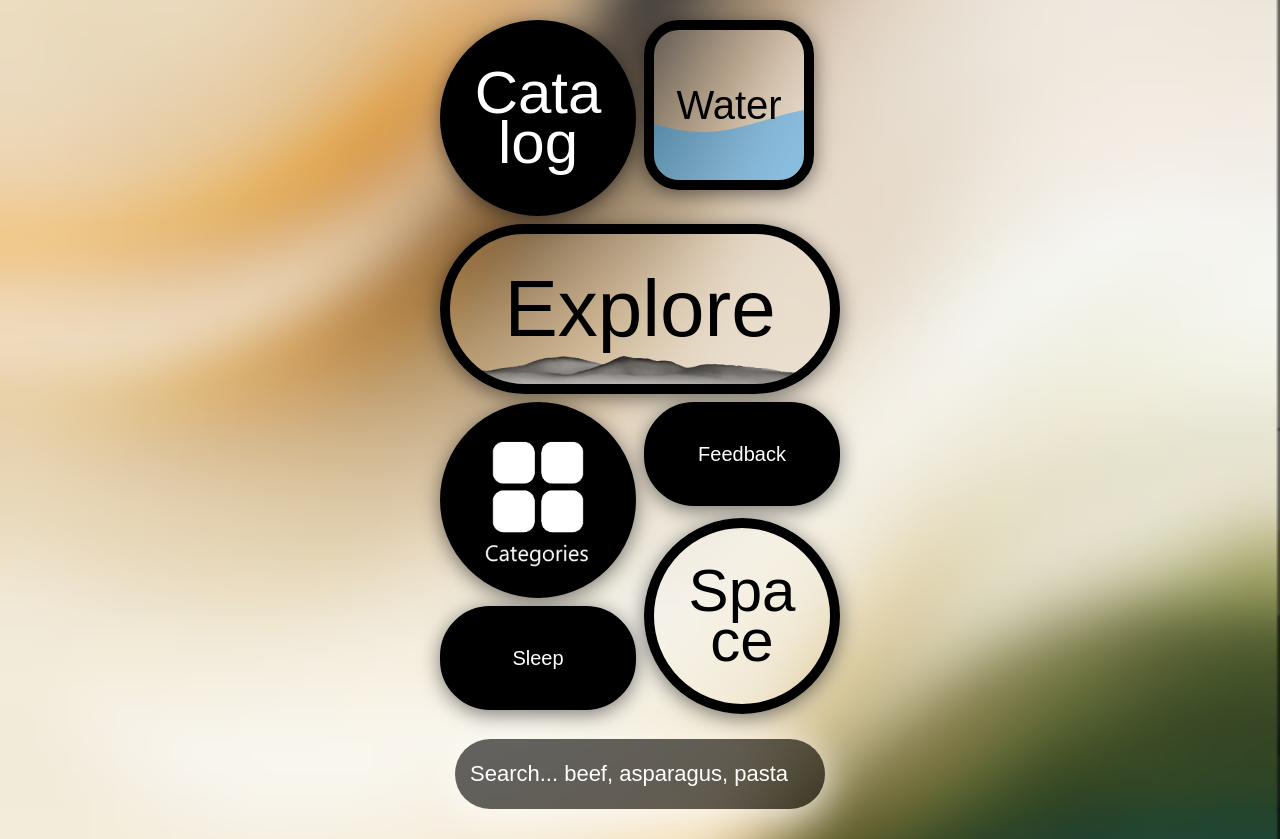
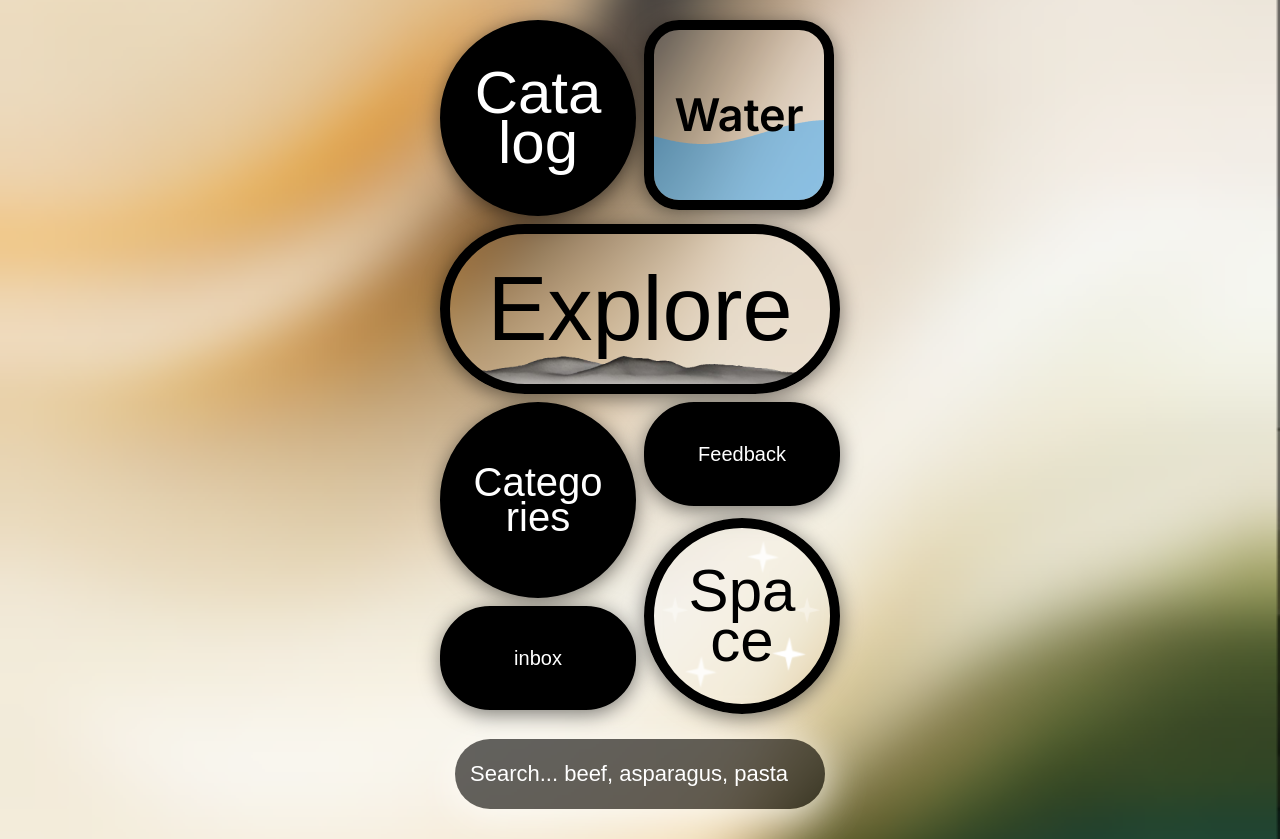
Before and after one commit to dxslns/Pure-Nutrition, a website: page index.html in a window 1280 px wide. Drawn offline with nearby package versions, Linux system fonts and the light colour scheme.

Commit message:
Update index.html

```diff
--- a/index.html
+++ b/index.html
@@ -16,6 +16,7 @@
     <title>Pure Nutrition</title>
     <link rel="stylesheet" href="https://cdnjs.cloudflare.com/ajax/libs/aos/2.3.1/aos.css" />
     <meta name="viewport" content="width=device-width, initial-scale=1.0, user-scalable=no">
+    <link href="https://fonts.googleapis.com/css2?family=Inter:wght@400;600;800&display=swap" rel="stylesheet">
 
     <style>
         body {
@@ -64,9 +65,10 @@
         }
 
         .button2 {
+            font-family: 'Inter', sans-serif;
             position: relative;
-            width: 150px;
-            height: 150px;
+            width: 170px;
+            height: 170px;
             border-radius: 35px;
             background-color: rgba(255, 255, 255, 0.1);
             backdrop-filter: blur(4px);
@@ -78,8 +80,9 @@
         .button-textw {
             position: absolute;
             z-index: 2;
-            font-size: 40px;
+            font-size: 45px;
             line-height: 50px;
+            font-weight: 600;
             color: black;
             width: 100%;
             text-align: center;
@@ -97,7 +100,7 @@
 
 
         .button3 {
-            font-size: 80px;
+            font-size: 90px;
             grid-column: span 2;
             border-radius: 100px;
             height: 150px;
@@ -119,20 +122,14 @@
         .button-text {
             z-index: 2;
             mix-blend-mode: difference;
-            color:black; /* базовый, difference подменит */
+            color: black; /* базовый, difference подменит */
             pointer-events: none;
         }
 
 
         .button4 {
-            background-image: url('PNGs/menu.png');
-            background-size: 110%;
-            background-repeat: no-repeat;
-            background-position: center;
-            background-position-y: -5px;
-            background-color: revert;
-            font-size: 20px;
-            line-height: 52px;
+            font-size: 40px;
+            line-height: 35px;
             border-radius: 50%;
             aspect-ratio: 1/1;
             background-color: black;
@@ -162,6 +159,7 @@
             border: 2px solid #000000;
             box-shadow: 0 4px 20px rgba(0, 0, 0, 0.5);
         }
+
         @media (max-height: 677px) {
             .button6 {
                 margin-top: -10%;
@@ -169,17 +167,59 @@
         }
 
         .button7 {
+            position: relative;
             font-size: 60px;
             line-height: 50px;
             border-radius: 50%;
             aspect-ratio: 1/1;
             margin-top: -45%;
-            background-color: rgba(255, 255, 255, 0);
-            backdrop-filter: blur(px);
+            background-color: rgba(255, 255, 255, 0.05);
+            backdrop-filter: blur(8px);
             box-shadow: 0 4px 20px rgba(0, 0, 0, 0.5);
             color: black;
             border: 10px solid #000000;
+            overflow: hidden;
         }
+
+            /* Контейнер звёзд */
+            .button7 .stars {
+                position: absolute;
+                inset: 0;
+                z-index: 0;
+                pointer-events: none;
+            }
+
+            /* Звезда */
+            .button7 .star {
+                position: absolute;
+                width: 24px;
+                height: 24px;
+                background: white;
+                clip-path: polygon( 50% 0%, 60% 40%, 100% 50%, 60% 60%, 50% 100%, 40% 60%, 0% 50%, 40% 40% );
+                opacity: 0.5;
+                animation: twinkleStar 3s infinite ease-in-out;
+                filter: drop-shadow(0 0 6px white);
+                transition: transform 0.3s ease;
+            }
+
+        /* Анимация мерцания */
+        @keyframes twinkleStar {
+            0%, 100% {
+                opacity: 0.2;
+                transform: scale(1);
+            }
+
+            50% {
+                opacity: 1;
+                transform: scale(1.4) rotate(2deg);
+            }
+        }
+
+        .button7 span {
+            position: relative;
+            z-index: 1;
+        }
+
 
         .search-container {
             display: flex;
@@ -199,7 +239,6 @@
                 border-radius: 50px;
                 background-color: rgba(0, 0, 0, 0.6);
                 box-shadow: 0 6px 40px rgba(255, 255, 255, 0.8);
-
             }
 
                 .search-container input[type="text"]::placeholder {
@@ -207,9 +246,9 @@
                     opacity: 1; /* чтобы не было слишком прозрачным */
                 }
 
-                .article {
-                    display: none; /* Скрываем статьи по умолчанию */
-                }
+        .article {
+            display: none; /* Скрываем статьи по умолчанию */
+        }
 
             .article.visible {
                 display: block; /* Показываем статьи, если они имеют класс 'visible' */
@@ -229,16 +268,23 @@
             button:hover {
                 background-color: #444444;
             }
+
+        body.scroll-padding::after {
+            content: "";
+            display: block;
+            height: 100vh;
+            transition: height 0.6s ease; /* ⬅️ плавное исчезновение */
+        }
     </style>
 </head>
 <body>
 
     <div class="button-grid">
-        <div class="button1" data-aos="fade-right" onclick="window.location.href='catalog.html'">Cata<br>log</div>
+        <div class="button1" data-aos="fade-right" onclick="window.location.href='test.html'">Cata<br>log</div>
 
-        <div class="button2" data-aos="fade-left">
+        <div class="button2" data-aos="fade-left" onclick="window.location.href='water_index.html'">
             <canvas class="water-canvas"></canvas>
-            <span class="button-textw">Water</span>
+            <span class="button-textw" >Water</span>
         </div>
 
 
@@ -246,10 +292,21 @@
             <span class="button-text">Explore</span>
         </div>
 
-        <div class="button4" data-aos="fade-left" onclick="window.location.href='categories.html'"></div>
-        <div class="button5" data-aos="fade-right">Feedback</div>
-        <div class="button6" data-aos="fade-left">Sleep</div>
-        <div class="button7" data-aos="fade-right" onclick="window.location.href='space.html'">Spa<br>ce</div>
+        <div class="button4" data-aos="fade-left" onclick="window.location.href='categories.html'">Catego<br>ries</div>
+        <div class="button5" data-aos="fade-right" onclick="window.location.href='feedback.html'">Feedback</div>
+        <div class="button6" data-aos="fade-left" onclick="window.location.href='inbox.html'">inbox</div>
+
+        <div class="button7" data-aos="fade-right" onclick="window.location.href='space.html'">
+            <div class="stars">
+                <div class="star" style="top: 40%; left: 5%; animation-delay: 0s;"></div>
+                <div class="star" style="top: 65%; left: 70%; animation-delay: 1s;"></div>
+                <div class="star" style="top: 40%; left: 80%; animation-delay: 2s;"></div>
+                <div class="star" style="top: 75%; left: 20%; animation-delay: 1.5s;"></div>
+                <div class="star" style="top: 10%; left: 55%; animation-delay: 0.5s;"></div>
+            </div>
+        <span>Spa<br>ce</span>
+        </div>
+
     </div>
 
     <div class="search-container">
@@ -350,45 +407,69 @@
         <button class="article" onclick="window.location.href='pepper.html'">Pepper</button>
     </div>
 
-
-
     <script>
-        function showArticles() {
-            const articles = document.getElementsByClassName('article');
-            for (let i = 0; i < articles.length; i++) {
-                articles[i].classList.add('visible'); // Добавляем класс 'visible' для показа статей
-            }
-        }
+        let hasScrolled = false;
 
         function searchFunction() {
             const input = document.getElementById('search');
             const filter = input.value.toLowerCase();
             const articles = document.getElementsByClassName('article');
 
-            if (filter === "") {
-                // Если поле ввода пустое, скрываем все статьи
-                for (let i = 0; i < articles.length; i++) {
-                    articles[i].classList.remove('visible'); // Убираем класс 'visible'
-                }
-                return; // Выходим из функции
+            // Скроллим вниз при первом вводе символа
+            if (!hasScrolled && filter.length === 1) {
+                hasScrolled = true;
+
+                // Добавляем фиктивный отступ снизу
+                document.body.classList.add('scroll-padding');
+
+                // Скроллим через 50мс, чтобы отступ применился
+                setTimeout(() => {
+                    window.scrollBy({
+                        top: window.innerHeight * 0.6,
+                        behavior: 'smooth'
+                    });
+                }, 50);
             }
 
+            // При очистке инпута
+            if (filter === "") {
+                hasScrolled = false;
+
+                // Плавно убираем отступ
+                const styleEl = document.createElement('style');
+                styleEl.innerHTML = `
+                body.scroll-padding::after {
+                    height: 0 !important;
+                }
+            `;
+                document.head.appendChild(styleEl);
+
+                // Удаляем класс после завершения перехода
+                setTimeout(() => {
+                    document.body.classList.remove('scroll-padding');
+                    document.head.removeChild(styleEl);
+                }, 600);
+
+                // Скрываем статьи
+                for (let i = 0; i < articles.length; i++) {
+                    articles[i].classList.remove('visible');
+                }
+
+                return;
+            }
+
+            // Фильтруем статьи
             for (let i = 0; i < articles.length; i++) {
                 const article = articles[i];
                 if (article.innerText.toLowerCase().includes(filter)) {
-                    article.classList.add('visible'); // Показываем элемент
+                    article.classList.add('visible');
                 } else {
-                    article.classList.remove('visible'); // Скрываем элемент
+                    article.classList.remove('visible');
                 }
             }
         }
+    </script>
 
-        // Очищаем поле поиска при переходе на другую страницу
-        window.addEventListener('beforeunload', function () {
-            const input = document.getElementById('search');
-            input.value = ''; // Очищаем значение поля ввода
-        });
-    </script>
 
     <script src="https://cdnjs.cloudflare.com/ajax/libs/aos/2.3.1/aos.js"></script>
     <script>
```
